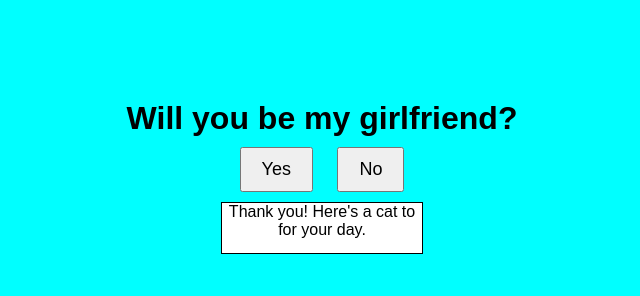
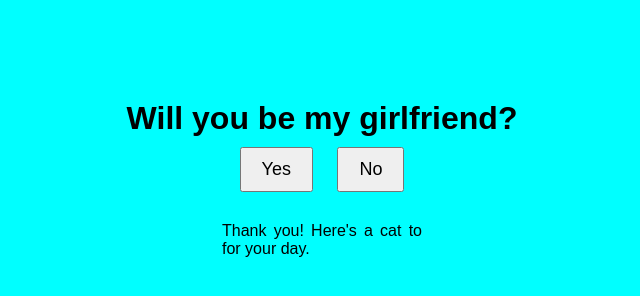
Before and after one commit to karldreta/Letter-to-dear, a website built with webpack: page src/template.html in a window 1280 px wide. Both pictures are taken after a click on the button "Yes". Shown: the whole page, without its empty margins (318-958 px from the left). Built offline with nearby package versions, Linux system fonts and the light colour scheme.

Commit message:
Skeletal css

```diff
--- a/src/styles.css
+++ b/src/styles.css
@@ -43,14 +43,15 @@ button {
 
 #yesResponse {
   display: none;
-  border: 1px solid black;
   flex-direction: column;
   width: max-content;
   height: max-content;
-  background-color: white;
 }
 
 #yesResponse > p {
+  text-align: justify;
+  margin: auto;
+  margin-top: 20px;
   width: 200px;
   height: 50px;
 }
```
